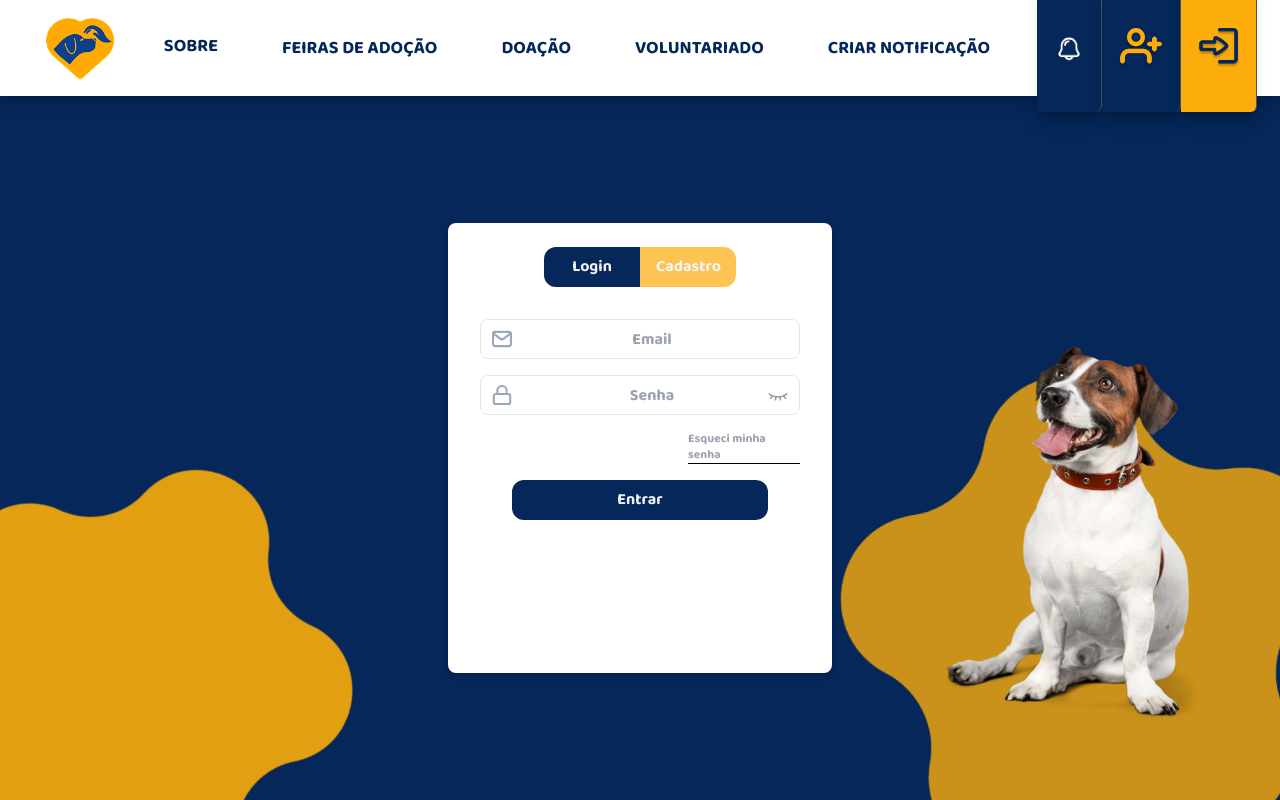
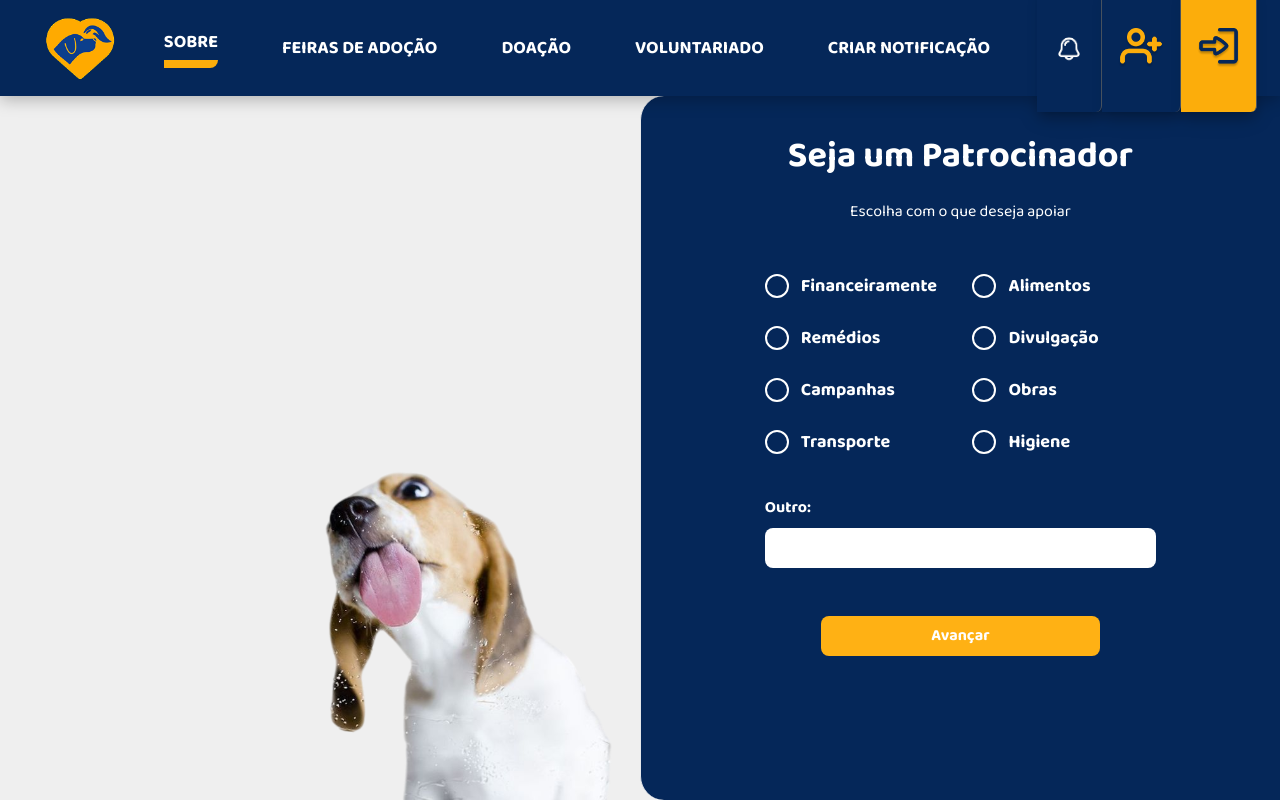
Before and after one commit to Projeto-Extensao-SPTech/front-end, a React (Vite) app: page / in a window 1280 px wide. Built offline with nearby package versions, Linux system fonts and the light colour scheme.

Commit message:
[BA-58] Adição da primeira parte da tela PATROCINADORES

```diff
--- a/src/App.jsx
+++ b/src/App.jsx
@@ -1,10 +1,11 @@
 import { useState } from 'react'
 import { AuthenticationCard } from './components/AuthenticationCard'
 import HomeSite from './components/HomeSite'
+import { PatrocinadoresSite } from './components/Patrocinadores/PatrocinadoresSite'
 
 function App() {
     // Estado para controlar qual tela está ativa: 'login' ou 'home'
-    const [currentView, setCurrentView] = useState('login')
+    const [currentView, setCurrentView] = useState('patrocinadores')
 
     // Estado para controlar o modo da autenticação: 'login' ou 'cadastro'
     const [authMode, setAuthMode] = useState('login')
@@ -29,6 +30,10 @@ function App() {
         return <HomeSite onNavigateToLogin={goToLogin} onNavigateToCadastro={goToCadastro} />
     }
 
+    if(currentView === 'patrocinadores') {
+        return <PatrocinadoresSite onNavigateToLogin={goToLogin} onNavigateToCadastro={goToCadastro}/>
+    }
+
     // Renderiza o componente de autenticação para login ou cadastro
     return <AuthenticationCard onNavigateToHome={goToHome} initialMode={authMode} />
 }
--- a/src/components/Cadastro.jsx
+++ b/src/components/Cadastro.jsx
@@ -80,7 +80,7 @@ export function Cadastro({ onSuccess }) {
                             type={input.type}
                             placeholder={input.placeholder}
                             id={input.id}
-                            className="w-full h-8 md:h-10 py-2 pl-9 md:pl-10 pr-4 border rounded-lg text-sm md:text-base text-center"
+                            className="w-full h-8 md:h-10 py-2 pl-9 md:pl-10 pr-4 border rounded-lg text-sm md:text-base text-center !text-black"
                             value={formData[input.id]}
                             onChange={handleChange}
                         />
--- a/src/components/Home.jsx
+++ b/src/components/Home.jsx
@@ -25,7 +25,7 @@ const Home = () => {
                         </h1>
 
                         {/* Descrição da missão */}
-                        <p className="text-gray-300 text-[#EFEFEF] lg:text-lg max-w-md mx-auto lg:mx-0">
+                        <p className="text-[#EFEFEF] lg:text-lg max-w-md mx-auto lg:mx-0">
                             Transformando vidas de animais abandonados através do amor e cuidado
                         </p>
 
--- a/src/components/Login.jsx
+++ b/src/components/Login.jsx
@@ -25,7 +25,7 @@ export function Login({ onSuccess }) {
                         type="text"
                         placeholder="Email"
                         id="input_email"
-                        className="w-full h-8 md:h-10 py-2 pl-9 md:pl-10 pr-4 border rounded-lg text-sm md:text-base text-center"
+                        className="w-full h-8 md:h-10 py-2 pl-9 md:pl-10 pr-4 border rounded-lg text-sm md:text-base text-center !text-black"
                     />
                 </div>
 
@@ -40,7 +40,7 @@ export function Login({ onSuccess }) {
                         type={eyeOpen ? "text" : "password"}
                         placeholder="Senha"
                         id="input_senha"
-                        className="w-full h-8 md:h-10 py-2 pl-9 md:pl-10 pr-4 border rounded-lg text-sm md:text-base text-center"
+                        className="w-full h-8 md:h-10 py-2 pl-9 md:pl-10 pr-4 border rounded-lg text-sm md:text-base text-center !text-black"
                     />
 
                     {/* Ícone para alternar entre mostrar e esconder a senha */}
--- a/src/components/NavbarSite.jsx
+++ b/src/components/NavbarSite.jsx
@@ -4,7 +4,7 @@ import ButtonNav from '../layouts/ButtonNav'
 import { AiOutlineMenu } from 'react-icons/ai'
 import { useState } from 'react'
 
-const NavbarSite = ({ onNavigateToLogin, onNavigateToCadastro }) => {
+const NavbarSite = ({ onNavigateToLogin, onNavigateToCadastro, onNavigateToHome }) => {
 
     // Estado que controla se o menu mobile está aberto ou fechado
     const [menu, setMenu] = useState(false);
@@ -21,7 +21,8 @@ const NavbarSite = ({ onNavigateToLogin, onNavigateToCadastro }) => {
                 {/* Logo que usa react-scroll Link para rolar até o topo */}
                 <div className="flex items-center h-full pl-5">
                     <Link to="/" spy={true} smooth={true} duration={500} className="cursor-pointer h-full flex items-center">
-                        <img src="/logo-bg-yellow.png" className="h-16 w-auto" alt="Logo" />
+                        <img src="/logo-bg-yellow.png" className="h-16 w-auto" alt="Logo"
+                        onClick={onNavigateToHome}/>
                     </Link>
                 </div>
 
--- /dev/null
+++ b/src/components/Patrocinadores/Apoiar.jsx
@@ -0,0 +1,45 @@
+export function Apoiar() {
+
+    const checkBoxes = [
+        { label: "Financeiramente", id: "financeiramente" },
+        { label: "Alimentos", id: "alimentos" },
+        { label: "Remédios", id: "remedios" },
+        { label: "Divulgação", id: "divulgacao" },
+        { label: "Campanhas", id: "campanhas" },
+        { label: "Obras", id: "obras" },
+        { label: "Transporte", id: "transporte" },
+        { label: "Higiene", id: "higiene" }
+    ]
+
+    function createCheckbox() {
+        return checkBoxes.map((checkbox) => (
+            <label key={checkbox.id} className="flex items-center gap-3 cursor-pointer text-lg">
+                <input
+                    type="checkbox"
+                    className="appearance-none w-6 h-6 rounded-full border-2 border-white checked:bg-[#FFB114] checked:border-[#FFB114] hover:bg-[#d1ac61] cursor-pointer flex-shrink-0 "
+                />
+                <span>{checkbox.label}</span>
+            </label>
+        ))
+    }
+
+    return (
+        <>
+            <h2 className="text-4xl">Seja um Patrocinador</h2>
+            <h3 className="font-normal">Escolha com o que deseja apoiar</h3>
+
+            <div className="grid grid-cols-2 gap-6 mt-6 w-[70%]">
+                {createCheckbox()}
+            </div>
+
+            <div className="flex flex-col w-[70%] mt-4">
+                <span className="mb-2">Outro:</span>
+                <input type="text" className="rounded-lg w-full text-black font-normal p-2" />
+            </div>
+
+            <button className="w-[50%] bg-[#FFB114] text-white rounded-lg p-2 mt-6 hover:bg-[#ffd175] transition-colors duration-300">
+                Avançar
+            </button>
+        </>
+    )
+}
--- /dev/null
+++ b/src/components/Patrocinadores/Informacoes.jsx
@@ -0,0 +1,7 @@
+export function Informacoes(){
+    return (
+        <div>
+            Informações do Patrocinador
+        </div>
+    )
+}
--- /dev/null
+++ b/src/components/Patrocinadores/PatrocinadoresSite.jsx
@@ -0,0 +1,38 @@
+// src/components/Patrocinadores.js
+import NavbarSite from "../NavbarSite"
+import { Apoiar } from "./Apoiar"
+import { Informacoes } from "./Informacoes"
+import { useState } from "react"
+
+export function PatrocinadoresSite() {
+    const [telaAtual, setTelaAtual] = useState("apoio")
+
+    function handleTelas() {
+        if (telaAtual === "apoio") {
+            return <Apoiar />
+        }
+        if (telaAtual === "info") {
+            return <Informacoes />
+        }
+        return null
+    }
+
+    return (
+        <div className="flex flex-col min-h-screen">
+            <NavbarSite />
+            {/* container flex principal: imagem (esquerda) + painel (direita) */}
+            <div className="flex flex-1 relative min-h-0">
+                <div className="flex-1 relative">
+                    <img src="./img-dog.svg" alt="" className="w-1/2 absolute bottom-0 right-3" />
+                </div>
+
+                {/* painel direito (azul) deve ser irmão do flex-1 acima */}
+                <div className="flex flex-col w-1/2 bg-[#052759] text-white border-l rounded-l-3xl p-10 items-center gap-6">
+                    {handleTelas()}
+                </div>
+            </div>
+        </div>
+    )
+}
+
+export default PatrocinadoresSite
```
Also changed, not shown: public/img-dog.svg (added).
